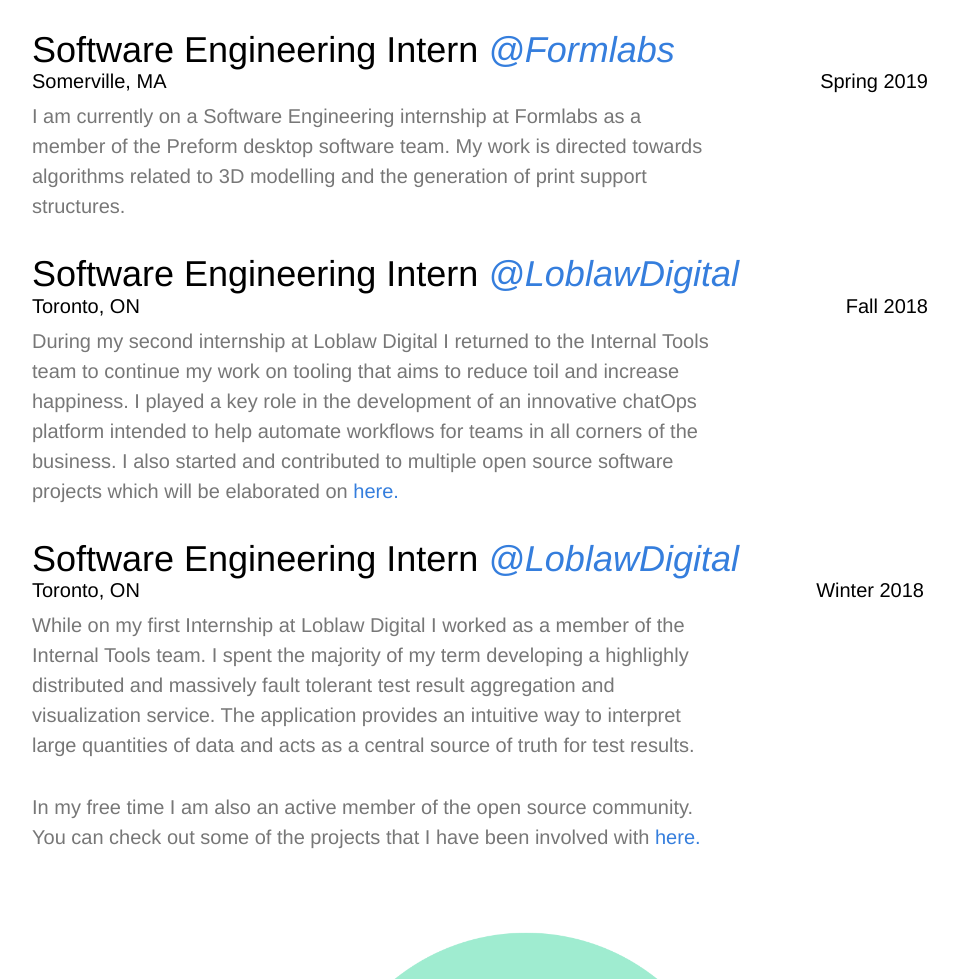
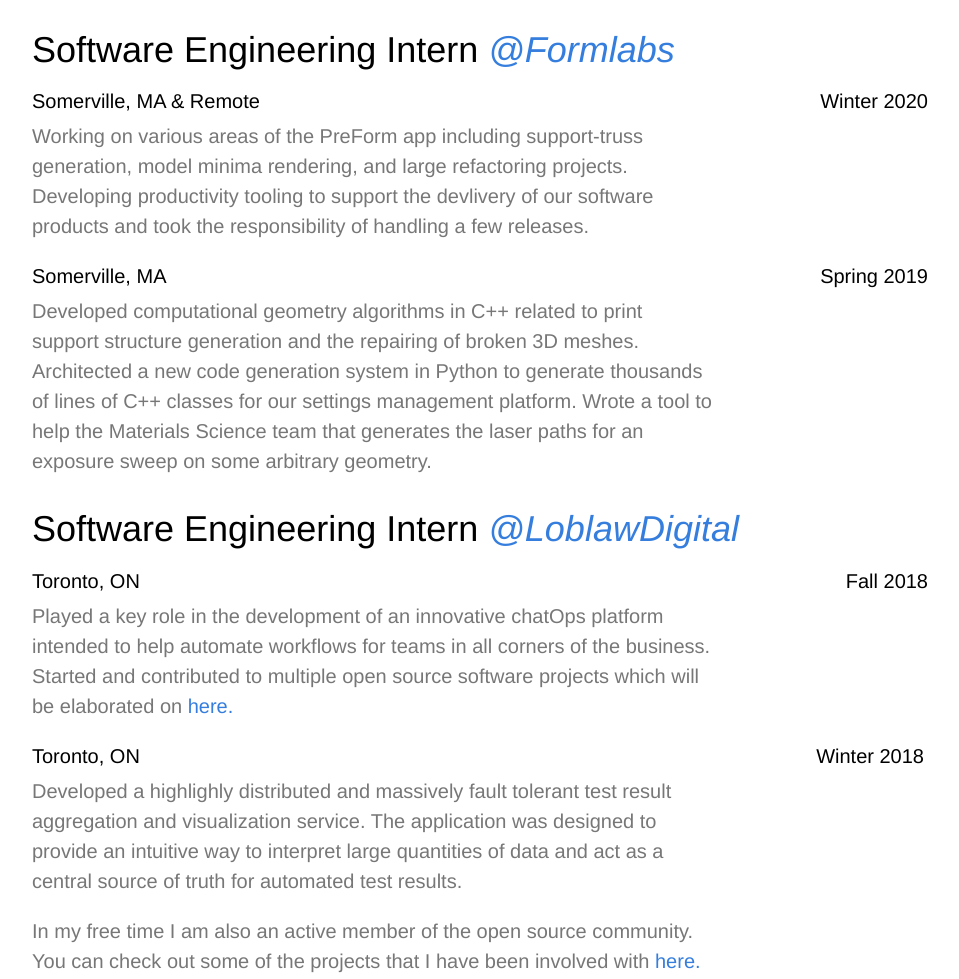
Before and after one commit to MatthewNielsen27/site, a website: page index.html in a window 1280 px wide. Shown: the part 2100-3079 px from the top of the page, without its empty margins (160-1119 px from the left). Drawn offline with Linux system fonts and the light colour scheme.

Commit message:
small fixes

```diff
--- a/index.html
+++ b/index.html
@@ -16,18 +16,16 @@
         </header>
 
         <article class="helvetica">
-            <h2 class="f2 fw4 f1-ns b mb0 athelas" id="About">Who I am.</h2>
+            <h2 class="f2 fw4 f1-ns b mb0 athelas" id="About">A bit about me.</h2>
 
-            <p class="f5 f4-ns gray lh-copy measure-wide">
-                I'm currently in my second year of studying Computer Engineering
+            <p class="f5 fw2 f4-ns gray lh-copy measure-wide">
+                I'm currently in my third year of studying Computer Engineering
                 at the University of Waterloo. Some of my primary academic interests are geometry,
                 digital logic, numerical analysis, and electromagnetism.
             </p>
 
-            <p class="f5 f4-ns gray lh-copy measure-wide">
-                In my free time I like to take
-                <a href="https://vsco.co/nielsenmandela/" class="link dim blue">photos</a>,
-                cook fancy meals, collect
+            <p class="f5 fw2 f4-ns gray lh-copy measure-wide">
+                In my free time I like to take photos, cook fancy meals, collect
                 <a href="https://www.discogs.com/user/matthewnielsen/collection?sort_by=artists_sort" class="link dim blue">vinyl</a>,
                 and take care of my plants.
             </p>
@@ -39,57 +37,64 @@
         <article class="helvetica">
             <h2 class="f2 fw4 f1-ns b mb0 athelas" id="Experience">My work experience.</h2>
 
-            <p class="f5 f4-ns gray lh-copy measure-wide">
+            <p class="f5 fw2 f4-ns gray lh-copy measure-wide">
                 As a cooperative education student at the University of Waterloo I have been given the oportunity to
                 apply and extend my academic knowledge through practical work experience at some of the most innovative
                 companies in the world.
             </p>
 
             <main class="center mt4">
-                <article id="Formlabs">
-                    <p class="f3 fw2 f2-ns mb0 ml0 pb0 black mv0">Software Engineering Intern <a class="i link dim blue" href="https://formlabs.com/">@Formlabs</a></p>
+                <p class="f3 fw2 f2-ns mb0 ml0 pb0 black mv0">Software Engineering Intern <a class="i link dim blue" href="https://formlabs.com/">@Formlabs</a></p>
+
+                <article id="Formlabs_pt2">
+                    <p class="fl w-50 tl mt0 mb2 f5 f4-ns">Somerville, MA & Remote</p>
+                    <p class="fl w-50 tr mt0 mb2 f5 f4-ns">Winter 2020</p>
+                    <p class="f5 fw2 f4-ns gray lh-copy measure-wide">
+                        Working on various areas of the PreForm app including support-truss generation, model minima rendering,
+                        and large refactoring projects. Developing productivity tooling to support the devlivery of our software
+                        products and took the responsibility of handling a few releases.
+                    </p>
+                </article>
+
+                <article id="Formlabs_pt1" class="pt1">
                     <p class="fl w-50 tl mt0 mb2 f5 f4-ns">Somerville, MA</p>
                     <p class="fl w-50 tr mt0 mb2 f5 f4-ns">Spring 2019</p>
                     <p class="f5 fw2 f4-ns gray lh-copy measure-wide">
-                        I am currently on a Software Engineering internship at Formlabs as a member of
-                        the Preform desktop software team. My work is directed towards algorithms related to 3D
-                        modelling and the generation of print support structures.
+                        Developed computational geometry algorithms in C++ related to print support structure
+                        generation and the repairing of broken 3D meshes. Architected a new code generation system in Python
+                        to generate thousands of lines of C++ classes for our settings management platform. Wrote a tool to
+                        help the Materials Science team that generates the laser paths for an exposure sweep on some
+                        arbitrary geometry.
                     </p>
                 </article>
             </main>
 
             <main class="center mt4">
+                <p class="f3 fw2 f2-ns mb0 ml0 pb0 black mv0">Software Engineering Intern <a class="i link dim blue" href="https://loblawdigital.co/ourwork">@LoblawDigital</a></p>
+
                 <article id="LoblawDigital_pt2">
-                    <p class="f3 fw2 f2-ns mb0 ml0 pb0 black mv0">Software Engineering Intern <a class="i link dim blue" href="https://loblawdigital.co/ourwork">@LoblawDigital</a></p>
                     <p class="fl w-50 tl mt0 mb2 f5 f4-ns">Toronto, ON</p>
                     <p class="fl w-50 tr mt0 mb2 f5 f4-ns">Fall 2018</p>
                     <p class="f5 fw2 f4-ns gray lh-copy measure-wide">
-                        During my second internship at Loblaw Digital I returned to the Internal Tools team
-                        to continue my work on tooling that aims to reduce toil and increase happiness.
-                        I played a key role in the development of an innovative chatOps
+                        Played a key role in the development of an innovative chatOps
                         platform intended to help automate workflows for teams in all corners of the business.
-                        I also started and contributed to multiple open source software projects which will be
+                        Started and contributed to multiple open source software projects which will be
                         elaborated on <a href="#Azohra" class="link dim blue">here.</a>
+                    </p>
+                </article>
+
+                <article id="LoblawDigital_pt1" class="pt1">
+                    <p class="fl w-50 tl mt0 mb2 f5 f4-ns">Toronto, ON</p>
+                    <p class="fl w-50 tr mt0 mb2 f5 f4-ns pr1">Winter 2018</p>
+                    <p class="f5 fw2 f4-ns gray lh-copy measure-wide">
+                        Developed a highlighly distributed and massively fault tolerant test result aggregation and visualization service.
+                        The application was designed to provide an intuitive way to interpret large quantities of data and act as a central
+                        source of truth for automated test results.
                     </p>
                 </article>
             </main>
 
-            <main class="center mt4">
-                <article id="LoblawDigital_pt1">
-                    <p class="f3 fw2 f2-ns mb0 ml0 pb0 black mv0">Software Engineering Intern <a class="i link dim blue" href="https://loblawdigital.co/ourwork">@LoblawDigital</a></p>
-                    <p class="fl w-50 tl mt0 mb2 f5 f4-ns">Toronto, ON</p>
-                    <p class="fl w-50 tr mt0 mb2 f5 f4-ns pr1">Winter 2018</p>
-                    <p class="f5 fw2 f4-ns gray lh-copy measure-wide">
-                        While on my first Internship at Loblaw Digital I worked as a member of the Internal Tools
-                        team. I spent the majority of my term developing a highlighly distributed and massively fault
-                        tolerant test result aggregation and visualization service. The application provides an
-                        intuitive way to interpret large quantities of data and acts as a central source of truth for
-                        test results.
-                    </p>
-                </article>
-            </main>
-
-            <p class="f5 f4-ns gray lh-copy mt4 measure-wide">
+            <p class="f5 fw2 f4-ns gray lh-copy measure-wide">
                 In my free time I am also an active member of the open source community. You can check out some of the projects
                 that I have been involved with <a href="https://github.com/matthewnielsen27" class="link dim blue">here.</a>
             </p>
@@ -100,7 +105,7 @@
         <article class="helvetica">
             <h2 class="f2 fw4 f1-ns b mb0 athelas" id="Experience">On the Side.</h2>
 
-            <p class="f5 f4-ns gray lh-copy measure-wide">
+            <p class="f5 fw2 f4-ns gray lh-copy measure-wide">
                 In addition to my professional and academic work, I like to keep myself busy with a
                 number of initiatives in my free time.
             </p>
@@ -139,7 +144,7 @@
         <article class="helvetica">
             <h2 class="f2 fw4 f1-ns b mb0 athelas" id="Contact">Let's stay in touch.</h2>
             <main class="helvetica center">
-                <p class="f5 f4-ns gray lh-copy measure-wide">Wanna connect? You can reach me on any of the accounts below or just send me an email at: <a class="link dim blue">matthew.nielsen@uwaterloo.ca</a></p>
+                <p class="f5 fw2 f4-ns gray lh-copy measure-wide">Wanna connect? You can reach me on any of the accounts below or just send me an email at: <a class="link dim blue">matthew.nielsen@uwaterloo.ca</a></p>
                 <div class="tc pv3">
                     <a class="center link black bg-transparent hover-blue inline-flex items-center ma2 tc br2 pa2" href="https://github.com/matthewnielsen27" title="GitHub">
                         <svg class="dib h2 w2" fill="currentColor" xmlns="http://www.w3.org/2000/svg" viewBox="0 0 16 16" fill-rule="evenodd" clip-rule="evenodd" stroke-linejoin="round" stroke-miterlimit="1.414"><path d="M8 0C3.58 0 0 3.582 0 8c0 3.535 2.292 6.533 5.47 7.59.4.075.547-.172.547-.385 0-.19-.007-.693-.01-1.36-2.226.483-2.695-1.073-2.695-1.073-.364-.924-.89-1.17-.89-1.17-.725-.496.056-.486.056-.486.803.056 1.225.824 1.225.824.714 1.223 1.873.87 2.33.665.072-.517.278-.87.507-1.07-1.777-.2-3.644-.888-3.644-3.953 0-.873.31-1.587.823-2.147-.083-.202-.358-1.015.077-2.117 0 0 .672-.215 2.2.82.638-.178 1.323-.266 2.003-.27.68.004 1.364.092 2.003.27 1.527-1.035 2.198-.82 2.198-.82.437 1.102.163 1.915.08 2.117.513.56.823 1.274.823 2.147 0 3.073-1.87 3.75-3.653 3.947.287.246.543.735.543 1.48 0 1.07-.01 1.933-.01 2.195 0 .215.144.463.55.385C13.71 14.53 16 11.534 16 8c0-4.418-3.582-8-8-8"/></svg>
@@ -157,10 +162,9 @@
             </main>
         </article>
 
-
         <footer class="helvetica pt4">
             <p class="f5 fw2 f4-ns gray">
-                © 2019 <span class="i">Matthew Nielsen</span>., All Rights Reserved
+                © 2020 <span class="i">Matthew Nielsen</span>., All Rights Reserved
             </p>
         </footer>
     </body>
```
Also changed, not shown: Readme.txt, 2 other files.
